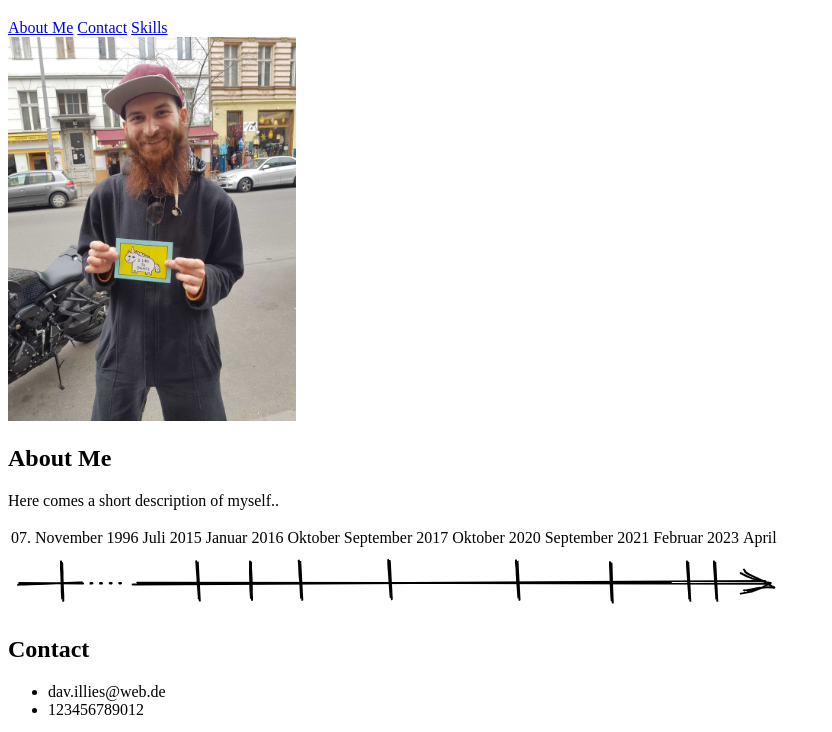
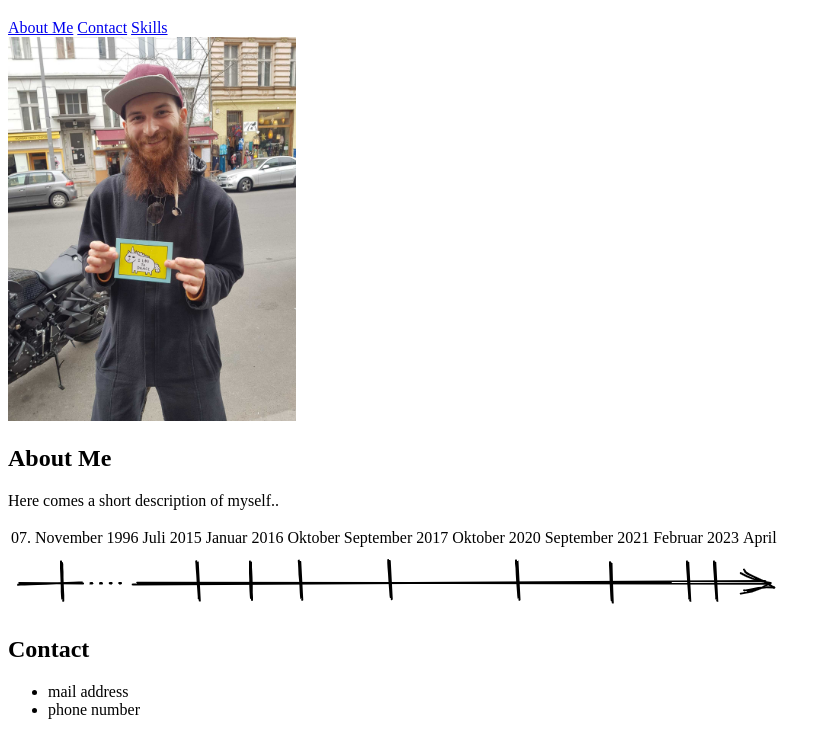
Before and after one commit to ThysBat/personal-website, a plain HTML site: page index.html in a window 1280 px wide. Shown: the part 61-793 px from the top of the page, without its empty margins (0-832 px from the left). Drawn offline with Linux system fonts and the light colour scheme.

Commit message:
changed index.html content

```diff
--- a/index.html
+++ b/index.html
@@ -44,8 +44,8 @@
       <section id="contact">
         <h2>Contact</h2>
         <ul>
-          <li>dav.illies@web.de</li>
-          <li>123456789012</li>
+          <li>mail address</li>
+          <li>phone number</li>
         </ul>
         <a href="https://github.com/ThysBat">
           <img src="/assets/github-mark/github-mark.png" />
```
